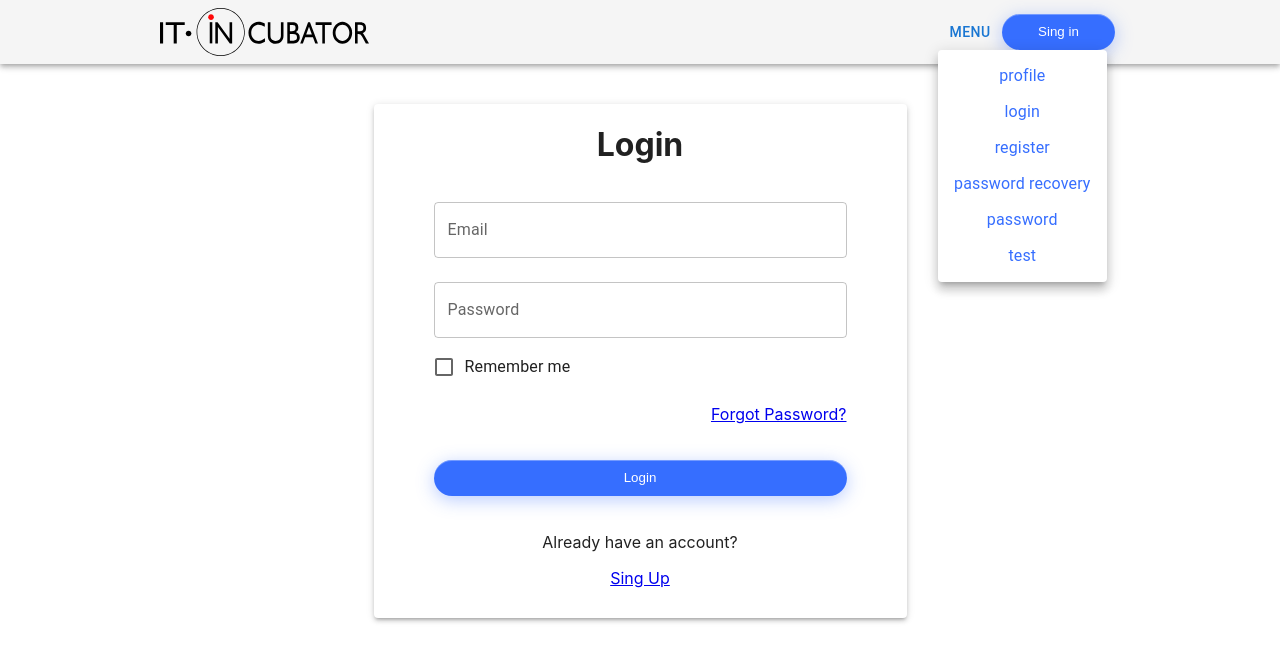
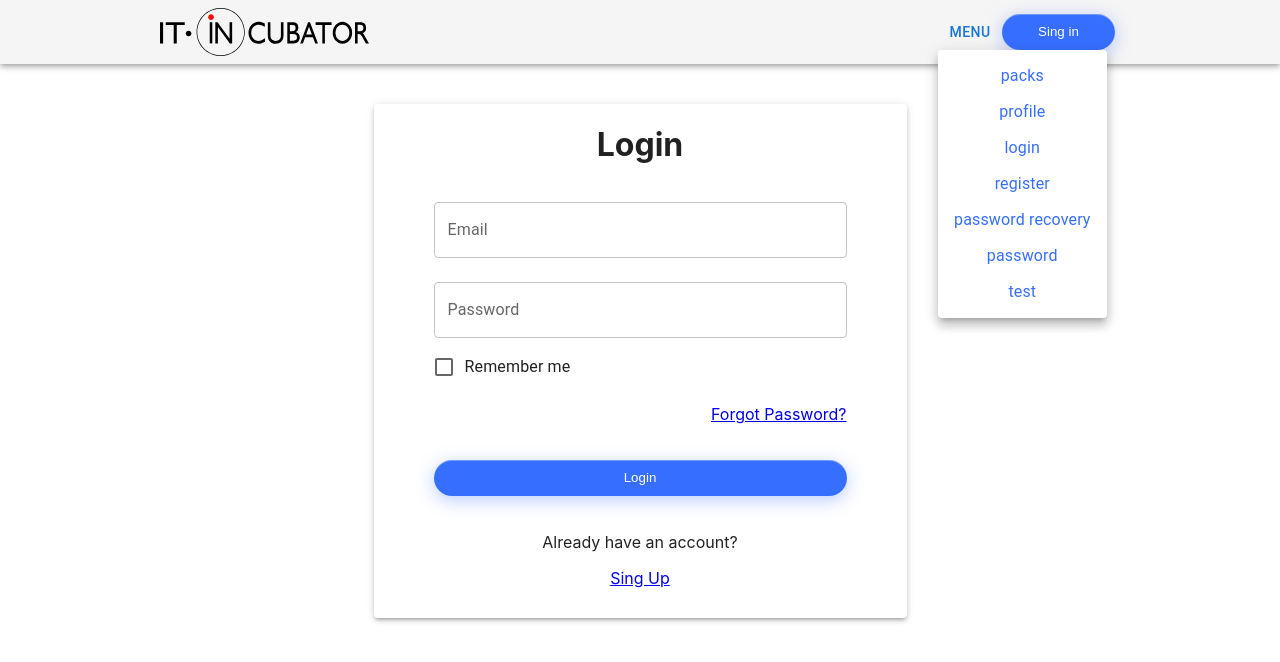
Before and after one commit to Artemy87/cards, a React (Create React App) app: page /#/login in a window 1280 px wide. Both pictures are taken after a click on the button "MENU". Shown: the top 662 px of the page. Built offline with nearby package versions, Linux system fonts and the light colour scheme; no server answers.

Commit message:
add Packs in menu

```diff
--- a/src/ui/components/App.tsx
+++ b/src/ui/components/App.tsx
@@ -14,6 +14,7 @@ import { Header } from 'ui/components/header/Header'
 import { Error404 } from 'ui/components/main/auth/404/Error404'
 import PasswordRecovery from 'ui/components/main/auth/Password-recovery/PasswordRecovery'
 import Password from 'ui/components/main/auth/Password/Password'
+import { PacksList } from 'ui/components/main/packs-list/PacksList'
 
 export function App() {
   const dispatch = useAppDispatch()
@@ -26,7 +27,8 @@ export function App() {
     <div className="App">
       <Header />
       <Routes>
-        <Route path="/" element={<Navigate to={'/profile'} />} />
+        <Route path="/" element={<Navigate to={'/packs'} />} />
+        <Route path="packs" element={<PacksList />} />
         <Route path="profile" element={<Profile />} />
         <Route path="login" element={<Login />} />
         <Route path="register" element={<Register />} />
--- a/src/ui/components/header/HeaderMenu/HeaderMenu.tsx
+++ b/src/ui/components/header/HeaderMenu/HeaderMenu.tsx
@@ -39,6 +39,9 @@ export function HeaderMenu() {
         }}
       >
         <MenuItem onClick={handleClose}>
+          <Link to="/packs">packs</Link>
+        </MenuItem>
+        <MenuItem onClick={handleClose}>
           <Link to="/profile">profile</Link>
         </MenuItem>
         <MenuItem onClick={handleClose}>
```
